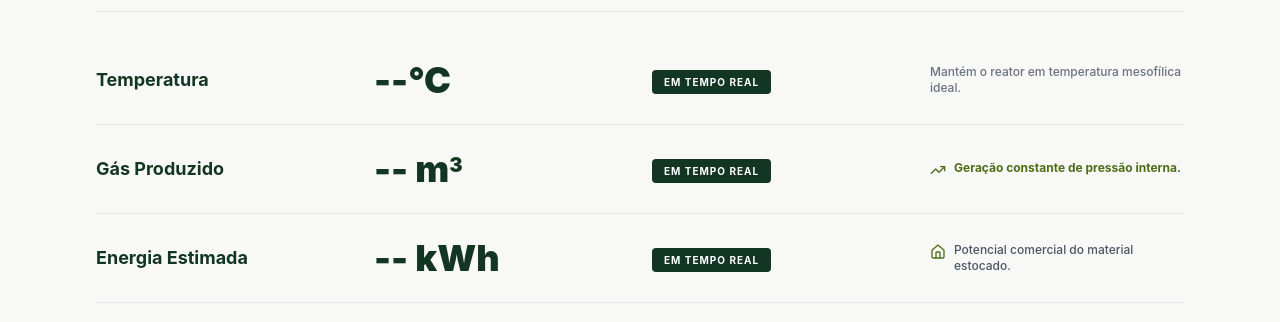
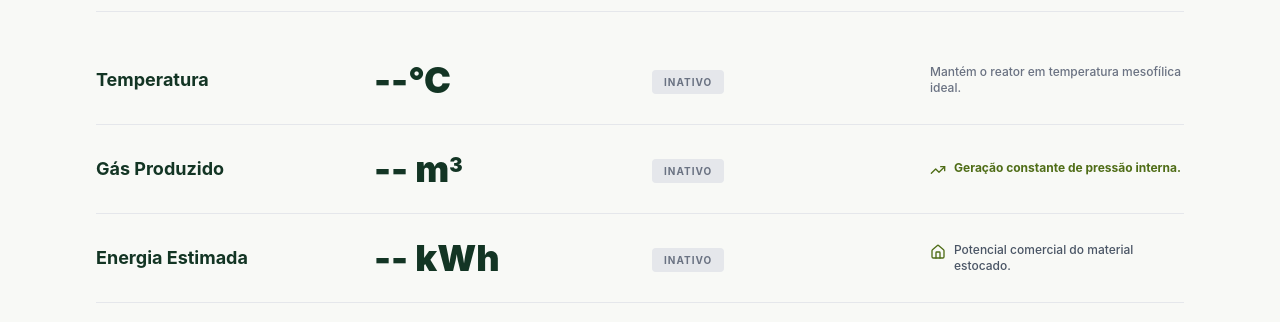
Before and after one commit to Alexandrediasss/EcoFlux, a React (Vite) app: page /monitoramento in a window 1280 px wide. Shown: the part 363-685 px from the top of the page. Built offline with nearby package versions, Linux system fonts and the light colour scheme; no server answers.

Commit message:
Adicionando logica de atividade na tabela

```diff
--- a/src/pages/Monitoramento/components/IndicadoresDesempenho.tsx
+++ b/src/pages/Monitoramento/components/IndicadoresDesempenho.tsx
@@ -8,6 +8,10 @@ const IndicadoresDesempenhoComponent: React.FC = () => {
     const temperaturaAtual = sensorData ? `${sensorData.temperaturaC.toFixed(1)}°C` : "--°C";
     const gasProduzido = metrics ? metrics.volumeGasM3.toFixed(2) : "--";
     const energiaAtual = metrics ? metrics.energiaKwh.toFixed(2) : "--";
+
+    const isConnected = !!sensorData;
+    const statusText = isConnected ? "Em tempo real" : "Inativo";
+    const statusStyle = isConnected ? "bg-[#133524] text-white" : "bg-gray-200 text-gray-500";
 
     return (
         <section className="w-full px-6 md:px-24 py-8 bg-[#F8F9F6]">
@@ -40,8 +44,8 @@ const IndicadoresDesempenhoComponent: React.FC = () => {
                     </div>*/}
                     <div className="md:col-span-1">
                         <span className="md:hidden text-[10px] font-bold text-[#4A5043] uppercase tracking-widest block mb-1">Status</span>
-                        <span className="bg-[#133524] text-white px-3 py-1.5 rounded-sm text-[10px] font-bold uppercase tracking-widest">
-                            Em tempo real
+                        <span className={`${statusStyle} px-3 py-1.5 rounded-sm text-[10px] font-bold uppercase tracking-widest transition-colors`}>
+                            {statusText}
                         </span>
                     </div>
 
@@ -69,8 +73,8 @@ const IndicadoresDesempenhoComponent: React.FC = () => {
                     </div>*/}
                     <div className="md:col-span-1">
                         <span className="md:hidden text-[10px] font-bold text-[#4A5043] uppercase tracking-widest block mb-1">Status</span>
-                        <span className="bg-[#133524] text-white px-3 py-1.5 rounded-sm text-[10px] font-bold uppercase tracking-widest">
-                            Em tempo real
+                        <span className={`${statusStyle} px-3 py-1.5 rounded-sm text-[10px] font-bold uppercase tracking-widest transition-colors`}>
+                            {statusText}
                         </span>
                     </div>
                     <div className="md:col-span-1 flex items-start gap-2 text-xs text-[#4F6D17] font-bold">
@@ -90,8 +94,8 @@ const IndicadoresDesempenhoComponent: React.FC = () => {
                     </div>
                     <div className="md:col-span-1">
                         <span className="md:hidden text-[10px] font-bold text-[#4A5043] uppercase tracking-widest block mb-1">Status</span>
-                        <span className="bg-[#133524] text-white px-3 py-1.5 rounded-sm text-[10px] font-bold uppercase tracking-widest">
-                            Em tempo real
+                        <span className={`${statusStyle} px-3 py-1.5 rounded-sm text-[10px] font-bold uppercase tracking-widest transition-colors`}>
+                            {statusText}
                         </span>
                     </div>
                     <div className="md:col-span-1 flex items-start gap-2 text-xs text-gray-600 font-medium">
```
